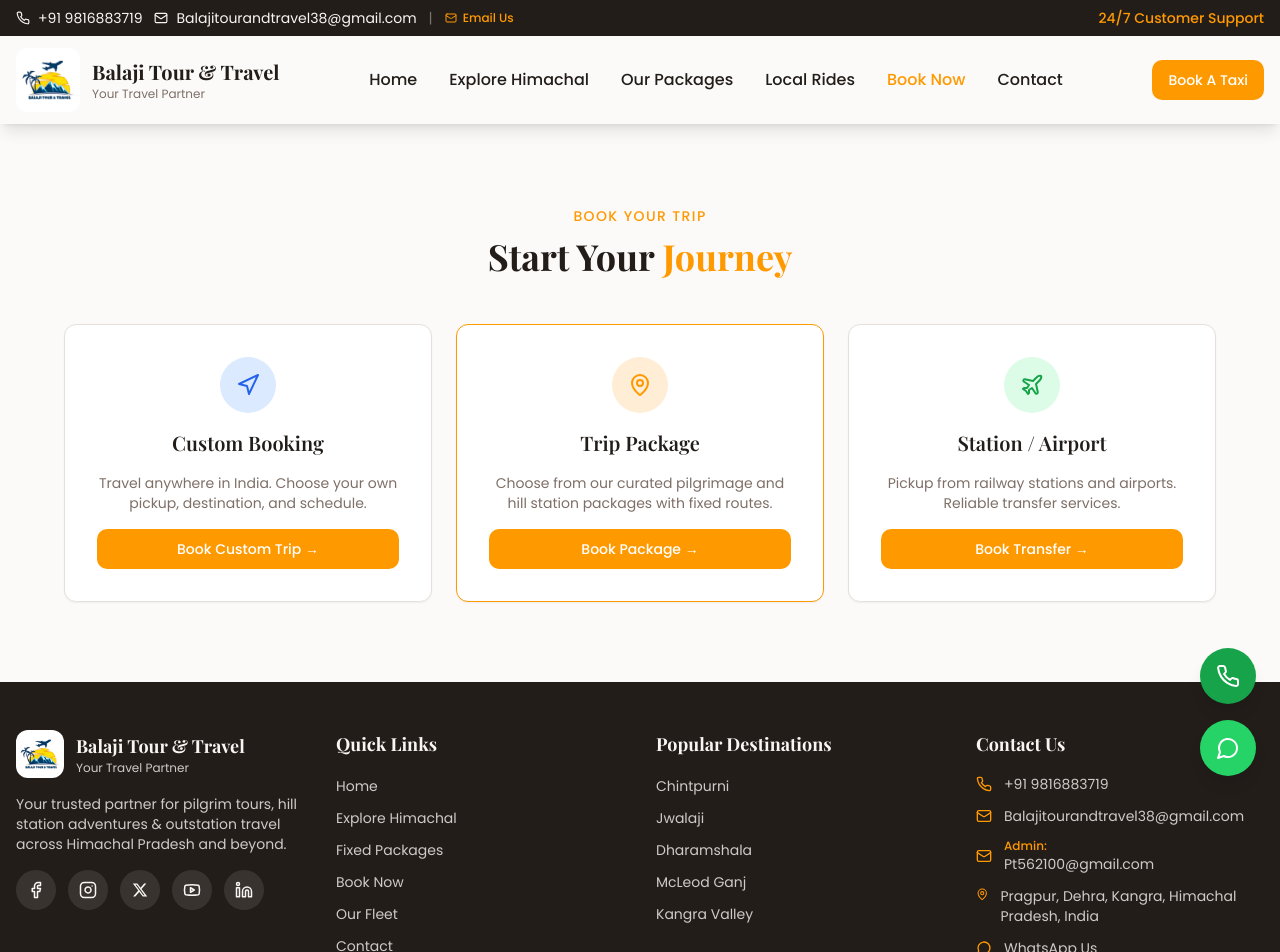
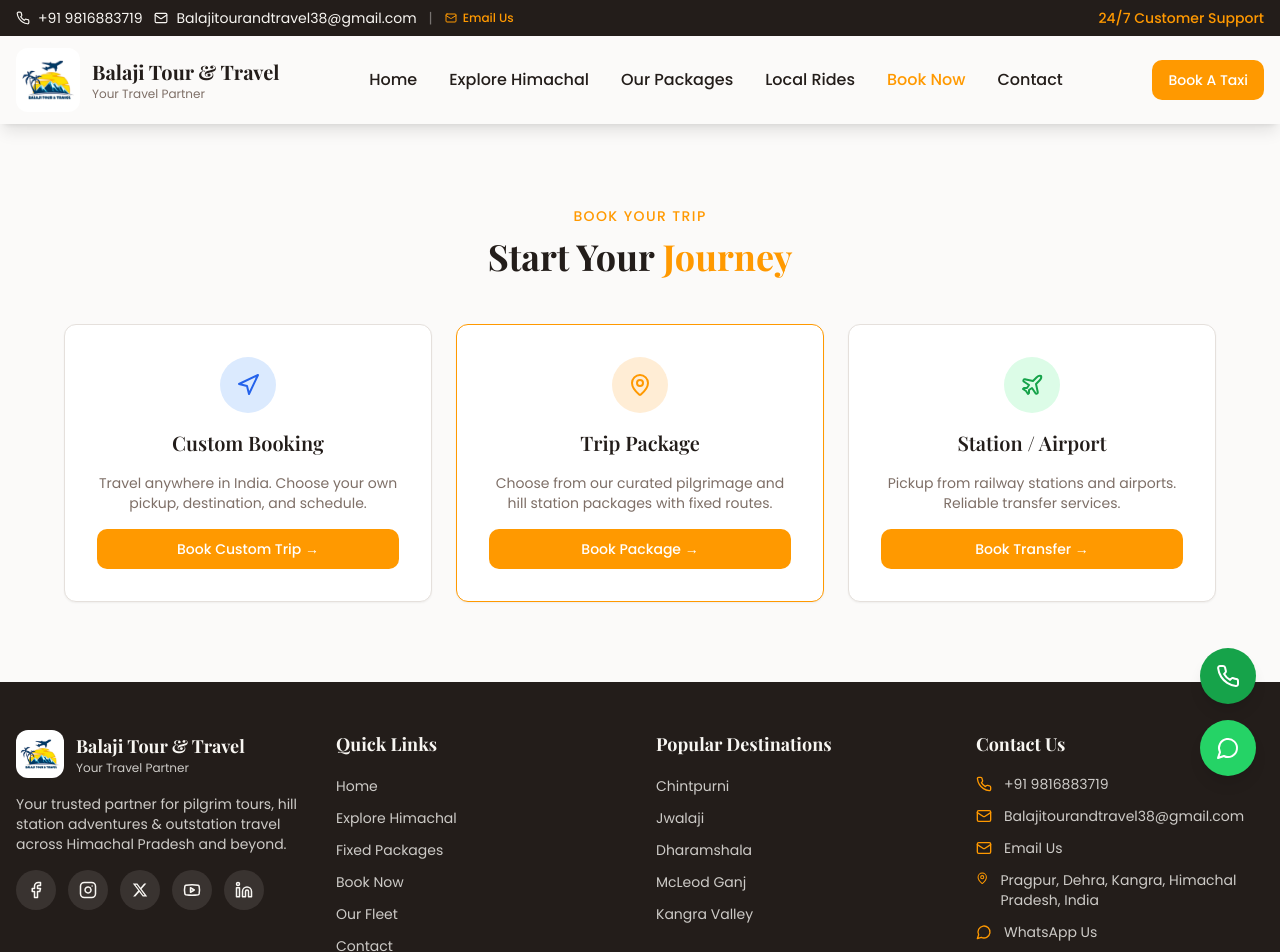
Before and after one commit to Lovelydehar3/Kuldeep-Tour-and-Travel, a React (Vite) app: page /book in a window 1280 px wide. Shown: the top 952 px of the page. Built offline with nearby package versions, Linux system fonts and the light colour scheme; the HTML template or start-up script is replaced by a standard one; a web font is replaced by a local one.

Commit message:
fix: replace admin email display with Email Us in footer, homepage CTA and contact page

```diff
--- a/src/components/layout/Footer.tsx
+++ b/src/components/layout/Footer.tsx
@@ -152,10 +152,7 @@ const Footer = () => {
               <li>
                 <a href={`mailto:${CONTACT.adminEmail}`} className="flex items-center gap-3 text-cream/80 hover:text-primary transition-colors text-sm">
                   <Mail size={16} className="text-primary flex-shrink-0" />
-                  <span>
-                    <span className="text-xs text-primary block font-medium">Admin:</span>
-                    {CONTACT.adminEmail}
-                  </span>
+                  <span>Email Us</span>
                 </a>
               </li>
               <li className="flex items-start gap-3 text-cream/80 text-sm">
--- a/src/pages/Contact.tsx
+++ b/src/pages/Contact.tsx
@@ -40,7 +40,7 @@ const Contact = () => {
       icon: Mail,
       title: 'Email',
       items: [
-        { label: 'Admin', text: CONTACT.adminEmail, link: `mailto:${CONTACT.adminEmail}` },
+        { label: 'Email Us', text: CONTACT.adminEmail, link: `mailto:${CONTACT.adminEmail}` },
         { label: 'Booking & Support', text: CONTACT.email, link: `mailto:${CONTACT.email}` },
       ],
     },
--- a/src/pages/Index.tsx
+++ b/src/pages/Index.tsx
@@ -56,7 +56,7 @@ const Index = () => {
         <div className="flex flex-wrap items-center gap-x-6 gap-y-2 text-sm text-cream/90">
           <a href={`mailto:${CONTACT.adminEmail}`} className="flex items-center gap-2 hover:text-primary transition-colors">
             <Mail size={16} className="text-primary flex-shrink-0" />
-            <span><strong className="text-primary font-medium">Admin:</strong> {CONTACT.adminEmail}</span>
+            <span><strong className="text-primary font-medium">Email Us</strong></span>
           </a>
           <a href={`mailto:${CONTACT.email}`} className="flex items-center gap-2 hover:text-primary transition-colors text-cream/70">
             <span>Support: {CONTACT.email}</span>
```
